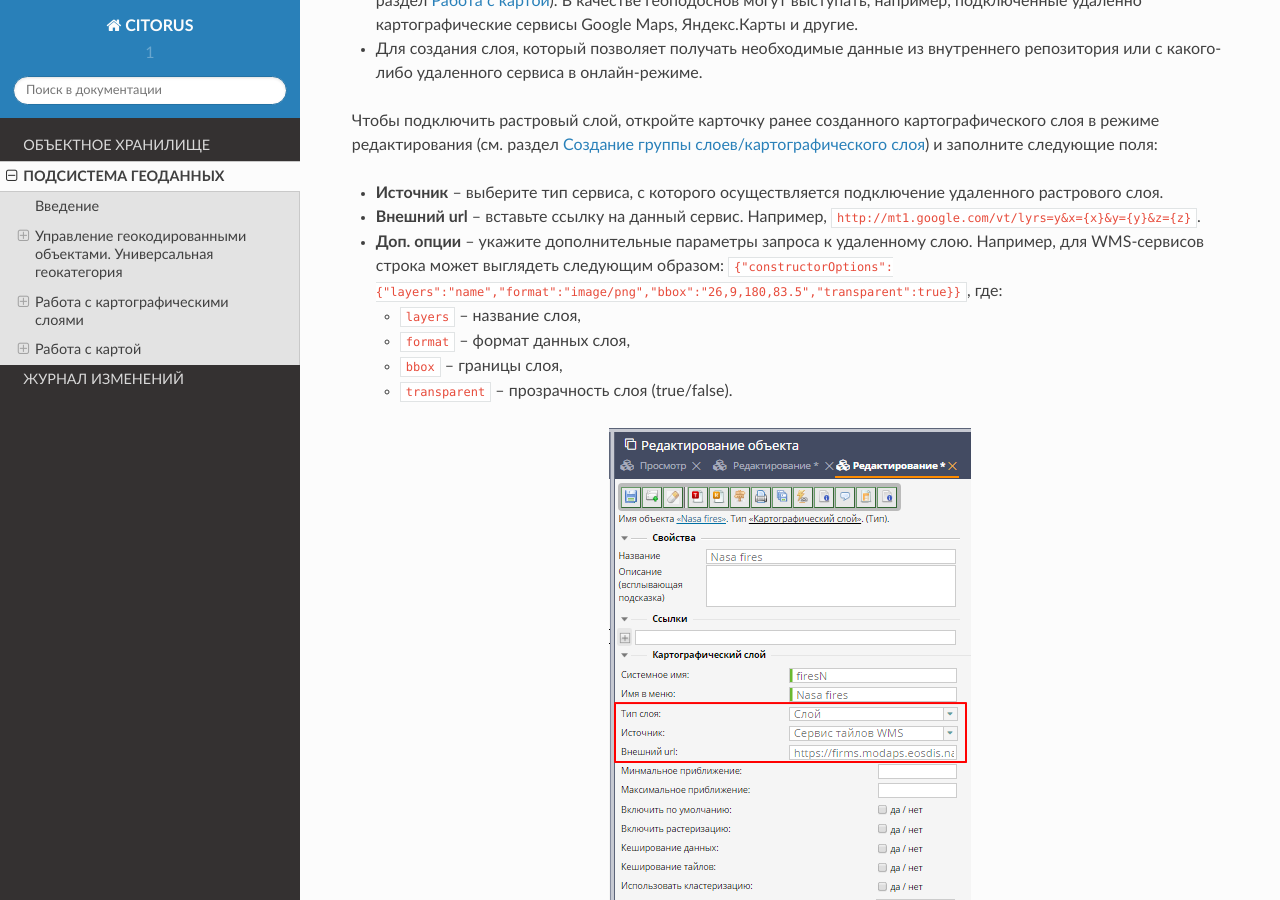
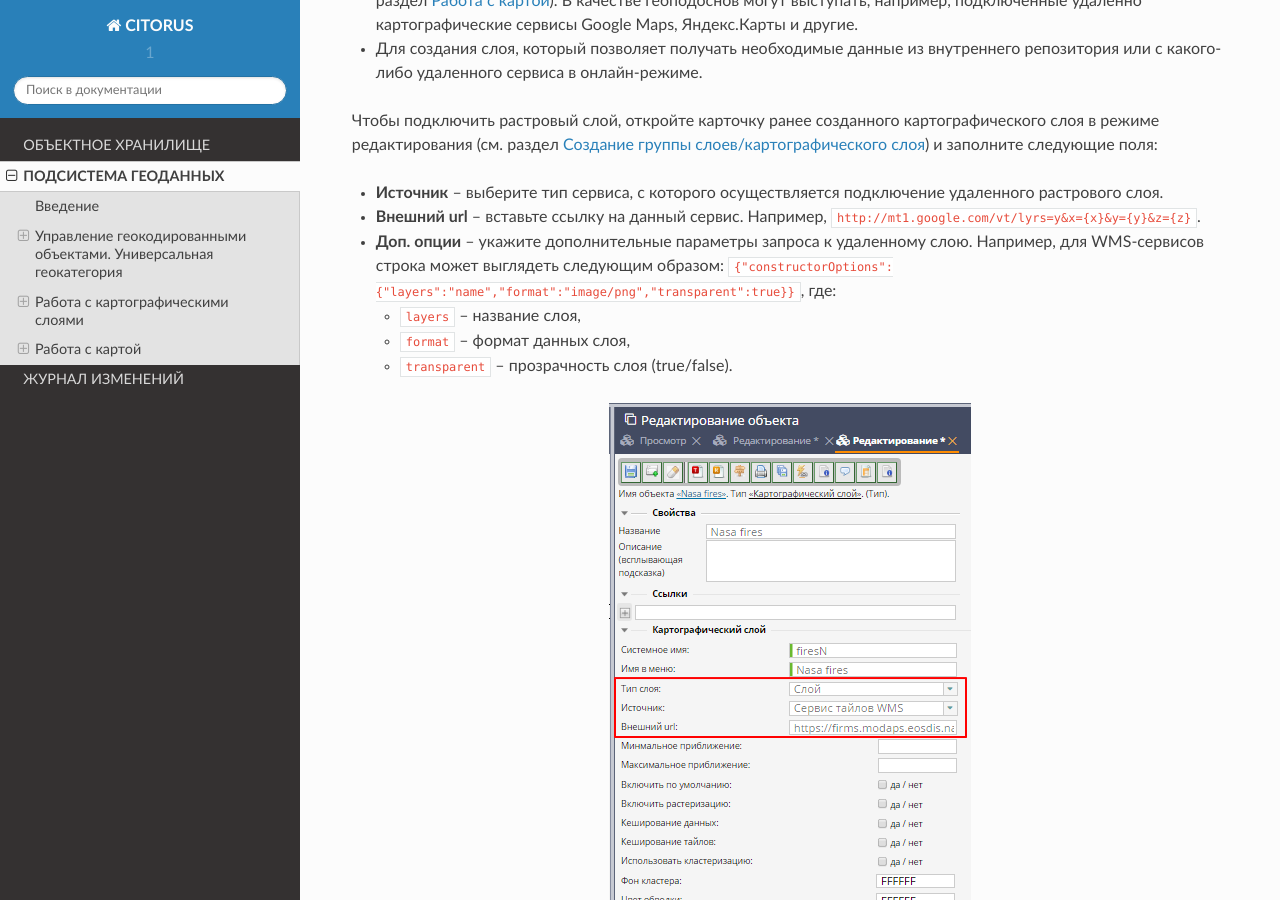
Before and after one commit to citoruspm/citorus, a Sphinx documentation site: the page built from source/model.rst, in a window 1280 px wide and 900 px high, scrolled down 14268 px. Built offline with Sphinx 7.4.7 and the Read the Docs theme 2.0.0, drawn with Linux system fonts in a browser that asks for light colours; formulas are drawn with MathJax 3.

Commit message:
Bbox - необязательный параметр

```diff
--- a/source/model.rst
+++ b/source/model.rst
@@ -509,12 +509,11 @@ GIS-сервере CITORUS. Подключение удаленного раст
    подключение удаленного растрового слоя.
 -  **Внешний url** – вставьте ссылку на данный сервис. Например, ``http://mt1.google.com/vt/lyrs=y&x={x}&y={y}&z={z}``.
 -  **Доп. опции** – укажите дополнительные параметры запроса к удаленному слою. Например, для WMS-сервисов строка может выглядеть
-   следующим образом: ``{"constructorOptions":{"layers":"name","format":"image/png","bbox":"26,9,180,83.5","transparent":true}}``,
+   следующим образом: ``{"constructorOptions":{"layers":"name","format":"image/png","transparent":true}}``,
    где:
 
    -  ``layers`` – название слоя,
    -  ``format`` – формат данных слоя,
-   -  ``bbox`` – границы слоя,
    -  ``transparent`` – прозрачность слоя (true/false).
 
 .. figure:: _static/ris17.png
```
